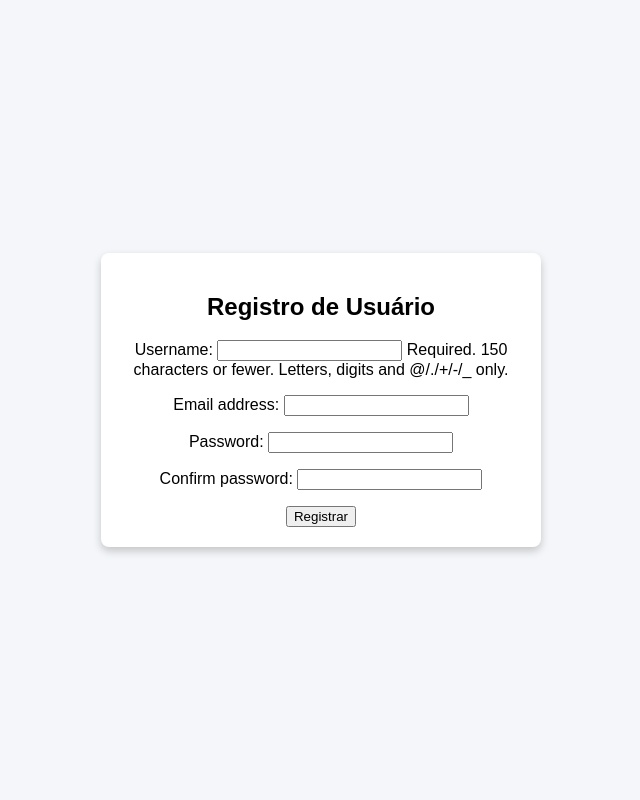
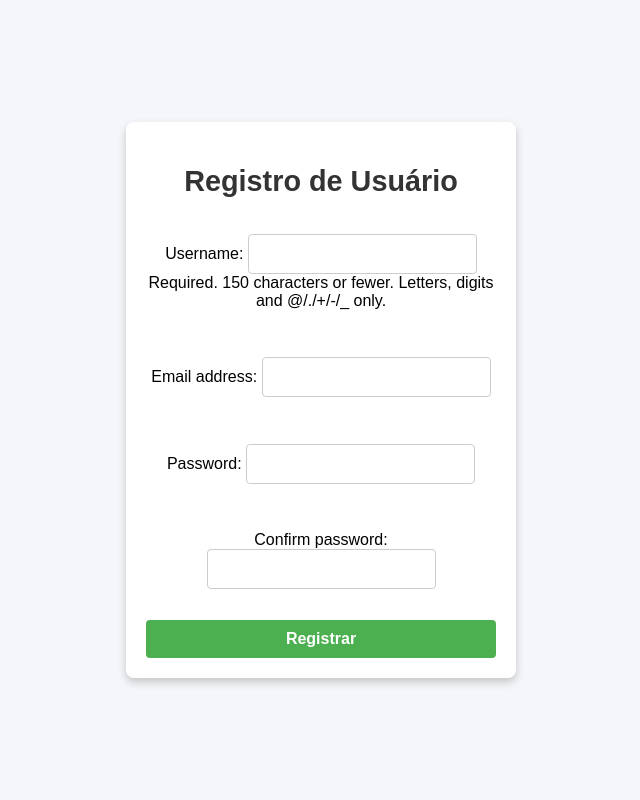
Before and after one commit to marcelocunhaejovem/sistema_frequencia, a Django app: page /registro/ in a window 1280 px wide. Shown: the whole page, without its empty margins (319-959 px from the left). Run offline with Django 4.2, Linux system fonts and the light colour scheme.

Commit message:
Update registro.html

```diff
--- a/controle_frequencia/templates/controle_frequencia/registro.html
+++ b/controle_frequencia/templates/controle_frequencia/registro.html
@@ -7,6 +7,61 @@
     <title>Registro</title>
     {% load static %}
     <link rel="stylesheet" href="{% static 'css/styles.css' %}">
+    <style>
+        body {
+            display: flex;
+            justify-content: center;
+            align-items: center;
+            height: 100vh;
+            margin: 0;
+            background-color: #f4f6f9;
+            font-family: Arial, sans-serif;
+        }
+        .registration-container {
+            width: 350px;
+            padding: 20px;
+            background-color: #fff;
+            border-radius: 8px;
+            box-shadow: 0 4px 8px rgba(0, 0, 0, 0.2);
+            text-align: center;
+        }
+        .registration-container h2 {
+            margin-bottom: 20px;
+            font-size: 1.8em;
+            color: #333;
+        }
+        form {
+            display: flex;
+            flex-direction: column;
+            gap: 15px;
+        }
+        input[type="text"],
+        input[type="email"],
+        input[type="password"] {
+            padding: 10px;
+            border: 1px solid #ccc;
+            border-radius: 4px;
+            font-size: 1em;
+        }
+        button {
+            padding: 10px;
+            background-color: #4CAF50;
+            color: white;
+            border: none;
+            border-radius: 4px;
+            cursor: pointer;
+            font-size: 1em;
+            font-weight: bold;
+        }
+        button:hover {
+            background-color: #45a049;
+        }
+        .help-text {
+            font-size: 0.9em;
+            color: #666;
+            margin-top: -10px;
+        }
+    </style>
 </head>
 <body>
     <div class="registration-container">
```
